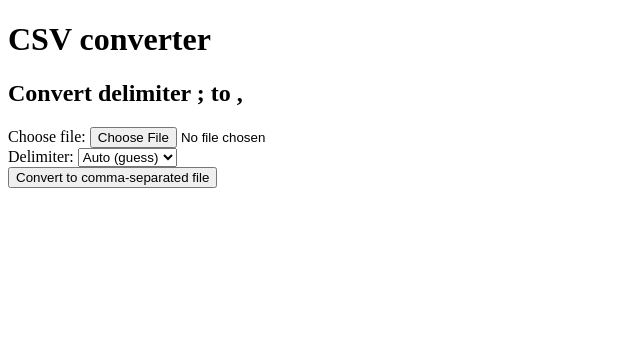
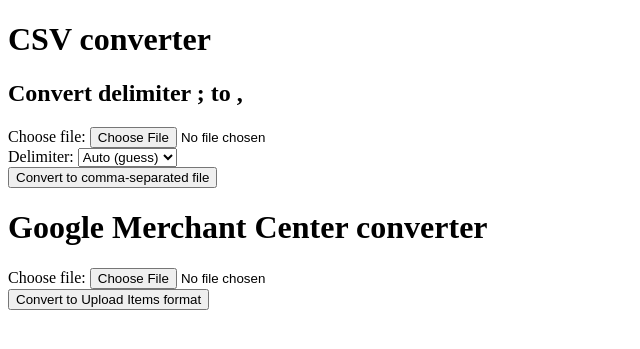
Before and after one commit to rctay/csvformat-web, a Flask app: page / in a window 1280 px wide. Shown: the top 349 px of the page, without its empty margins (0-640 px from the left). Run offline with Flask 2, Linux system fonts and the light colour scheme.

Commit message:
Add Google merchant centre converter

```diff
--- a/main.py
+++ b/main.py
@@ -1,6 +1,7 @@
 import datetime
 import io
 from csvkit import agate
+import sys
 
 from pathlib import PurePath
 from flask import Flask, render_template, request, redirect, Response, send_file
@@ -43,6 +44,12 @@ def convert():
             input_kwargs=input_kwargs,
             output_file=output_file)
 
+    def get_output_filename(input_filename):
+        path = PurePath(input_filename)
+        new_stem = path.stem + "_comma"
+        extension = '.csv'
+        return new_stem + extension
+
     return send_file(io.BytesIO(output_file.getvalue().encode()),
         mimetype='text/csv',
         as_attachment=True, download_name=get_output_filename(uploaded_file.filename)
@@ -78,11 +85,70 @@ def csvformat(input_file, input_kwargs, output_file):
     writer.writerows(reader)
 
 
-def get_output_filename(input_filename):
-    path = PurePath(input_filename)
-    new_stem = path.stem + "_comma"
-    extension = '.csv'
-    return new_stem + extension
+
+@app.route("/import_google", methods=['POST'])
+def import_google():
+    # importing locally, due to local python lacking lzma
+    from csvkit.utilities.csvsql import CSVSQL
+
+    if 'file' not in request.files:
+        return redirect('/')
+
+    uploaded_file = request.files['file']
+
+    if uploaded_file.filename == '':
+        return redirect('/')
+
+    output_file = io.StringIO()
+
+    with io.TextIOWrapper(uploaded_file) as input_file:
+        try:
+            prev_stdin = sys.stdin
+            sys.stdin = input_file
+
+            # stub out signal used by csvkit.cli.CSVKitUtility, which doesn't work on app engine
+            prev_signal = sys.modules['signal']
+            del sys.modules['signal']
+            sys.modules['signal'] = __import__('fake_signal')
+
+            csvsql = CSVSQL(
+                args=[
+                    '--delimiter', "\t",
+                    '--query',
+                        'select id as "SKU ID", '
+                        '"Title" as "Product Name", '
+                        '"Google product category" as "Category Name", '
+                        'Brand, '
+                        'gtin as GTIN, '
+                        'size as Size, '
+                        'substr(Price, 0, instr(Price, " ")) as Price, '
+                        'substr(Price, instr(Price, " ")+1) as Currency, '
+                        '"No" as "To Delete?" '
+                        'from stdin',
+                    ],
+                output_file=output_file)
+            csvsql.run()
+        except Exception as e:
+            print("received exception", e, file=sys.stderr)
+            raise
+        finally:
+            sys.stdin = prev_stdin
+
+            del sys.modules['signal']
+            sys.modules['signal'] = prev_signal
+
+
+    def get_output_filename(input_filename):
+        path = PurePath(input_filename)
+        new_stem = path.stem + "_ttd"
+        extension = '.csv'
+        return new_stem + extension
+
+
+    return send_file(io.BytesIO(output_file.getvalue().encode()),
+        mimetype='text/csv',
+        as_attachment=True, download_name=get_output_filename(uploaded_file.filename)
+    )
 
 if __name__ == "__main__":
     # This is used when running locally only. When deploying to Google App
--- a/templates/index.html
+++ b/templates/index.html
@@ -21,5 +21,13 @@
     <input type="submit" name="submit" value="Convert to comma-separated file">
   </form>
 
+  <h1>Google Merchant Center converter</h1>
+
+  <form action="/import_google" method="POST" enctype="multipart/form-data">
+    Choose file: <input type="file" name="file" accept=".csv,.tsv"><br>
+
+    <input type="submit" name="submit" value="Convert to Upload Items format">
+  </form>
+
 </body>
 </html>
```
